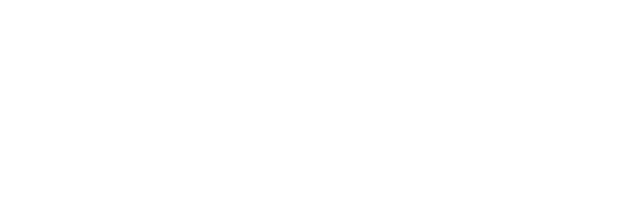
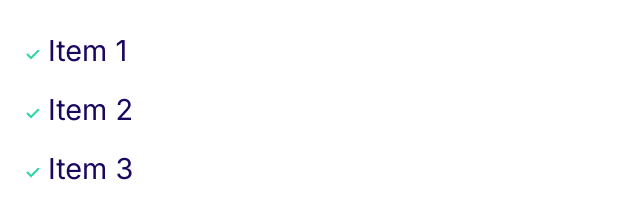
Before and after one commit to BABA983/moshify, a plain HTML site: page index.html in a window 1280 px wide. Shown: the whole page, without its empty margins (0-640 px from the left). Drawn offline with Linux system fonts and the light colour scheme.

Commit message:
Build the list component

```diff
--- a/css/style.css
+++ b/css/style.css
@@ -104,3 +104,31 @@
     font-size: 1.2rem;
   }
 }
+
+/* Lists */
+.list {
+  list-style: none;
+  padding-left: 0;
+  color: var(--color-headings);
+}
+
+.list--inline .list__item {
+  display: inline-block;
+  margin-right: 2rem;
+}
+
+.list--tick {
+  list-style-image: url("/images/tick.svg");
+  padding-left: 3rem;
+}
+
+.list--tick .list__item {
+  padding-left: 0.5rem;
+  margin-bottom: 1rem;
+}
+
+@media screen and (min-width: 1024px) {
+  .list--tick .list__item {
+    padding-left: 0;
+  }
+}
--- a/index.html
+++ b/index.html
@@ -2,7 +2,7 @@
  * @Author: raoqidi
  * @Date: 2021-07-10 13:49:35
  * @LastEditors: raoqidi
- * @LastEditTime: 2021-07-10 20:22:31
+ * @LastEditTime: 2021-07-10 20:29:24
  * @Description: please add a description to the file
  * @FilePath: /moshify/index.html
 -->
@@ -20,5 +20,11 @@
       rel="stylesheet"
     />
   </head>
-  <body></body>
+  <body>
+    <ul class="list list--tick">
+      <li class="list__item">Item 1</li>
+      <li class="list__item">Item 2</li>
+      <li class="list__item">Item 3</li>
+    </ul>
+  </body>
 </html>
```
Also changed, not shown: components/lists.html (added, +13 -0 lines), images/tick.svg (added).
